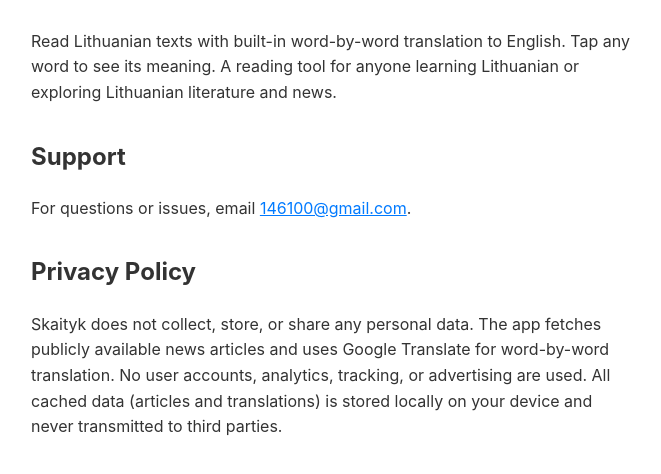
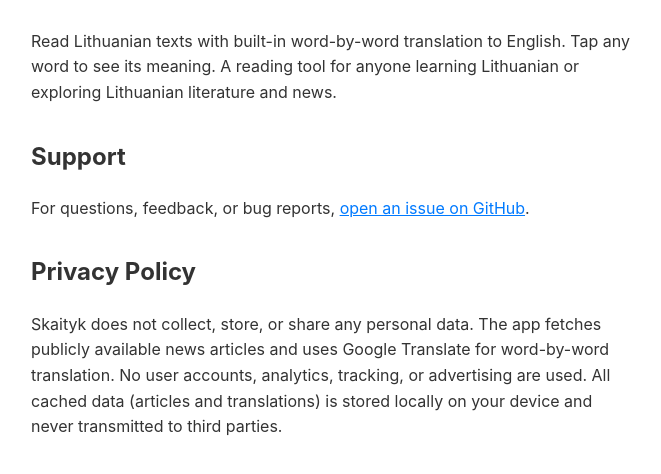
Before and after one commit to vlasdasz/skaityk-site, a plain HTML site: page index.html in a window 1280 px wide. Shown: the part 136-610 px from the top of the page, without its empty margins (309-970 px from the left). Drawn offline with Linux system fonts and the light colour scheme.

Commit message:
use github issues for support

```diff
--- a/index.html
+++ b/index.html
@@ -19,7 +19,7 @@
 <p>Read Lithuanian texts with built-in word-by-word translation to English. Tap any word to see its meaning. A reading tool for anyone learning Lithuanian or exploring Lithuanian literature and news.</p>
 
 <h2>Support</h2>
-<p>For questions or issues, email <a href="mailto:146100@gmail.com">146100@gmail.com</a>.</p>
+<p>For questions, feedback, or bug reports, <a href="https://github.com/vlasdasz/skaityk-site/issues">open an issue on GitHub</a>.</p>
 
 <h2>Privacy Policy</h2>
 <p>Skaityk does not collect, store, or share any personal data. The app fetches publicly available news articles and uses Google Translate for word-by-word translation. No user accounts, analytics, tracking, or advertising are used. All cached data (articles and translations) is stored locally on your device and never transmitted to third parties.</p>
```
